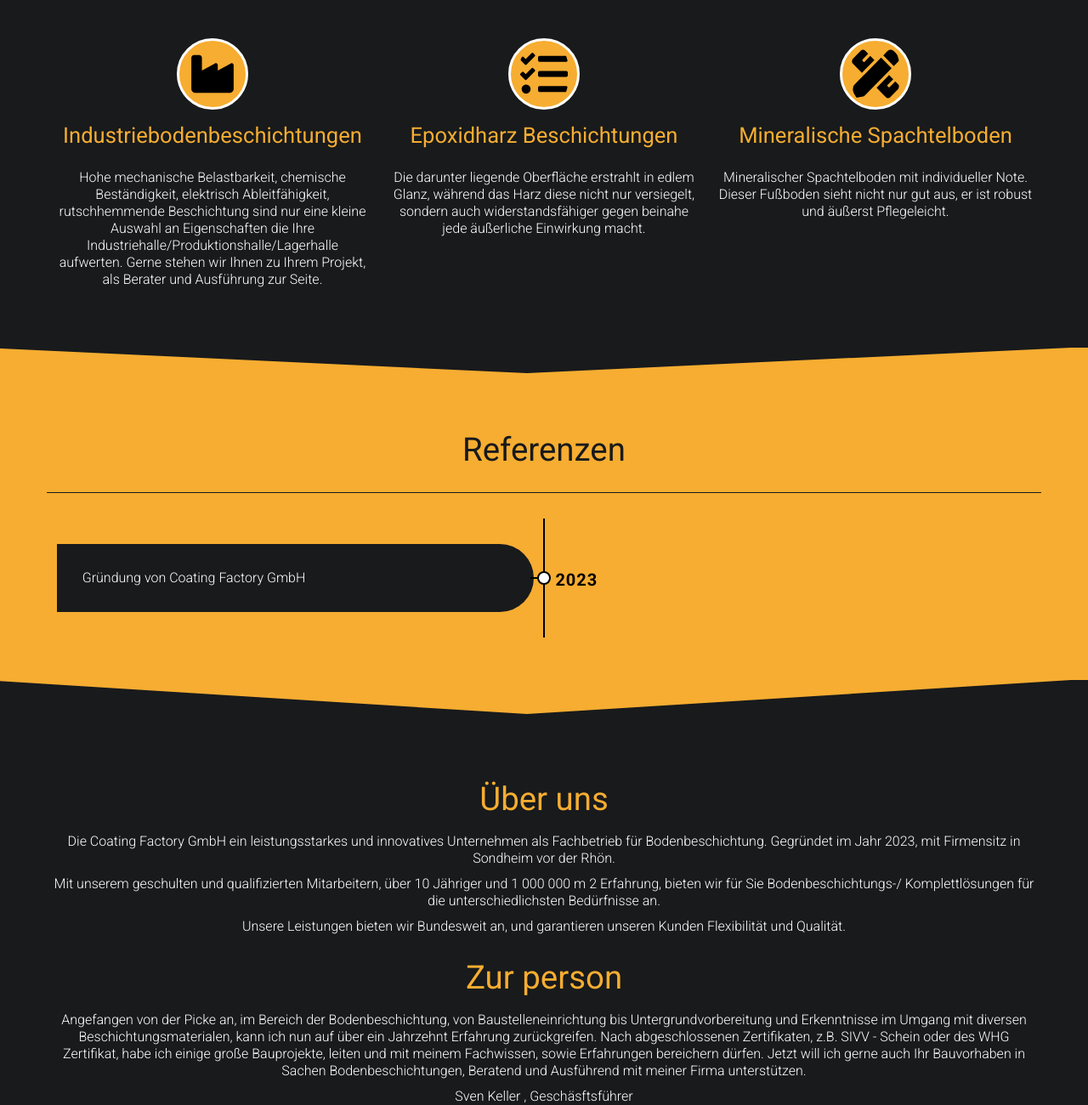
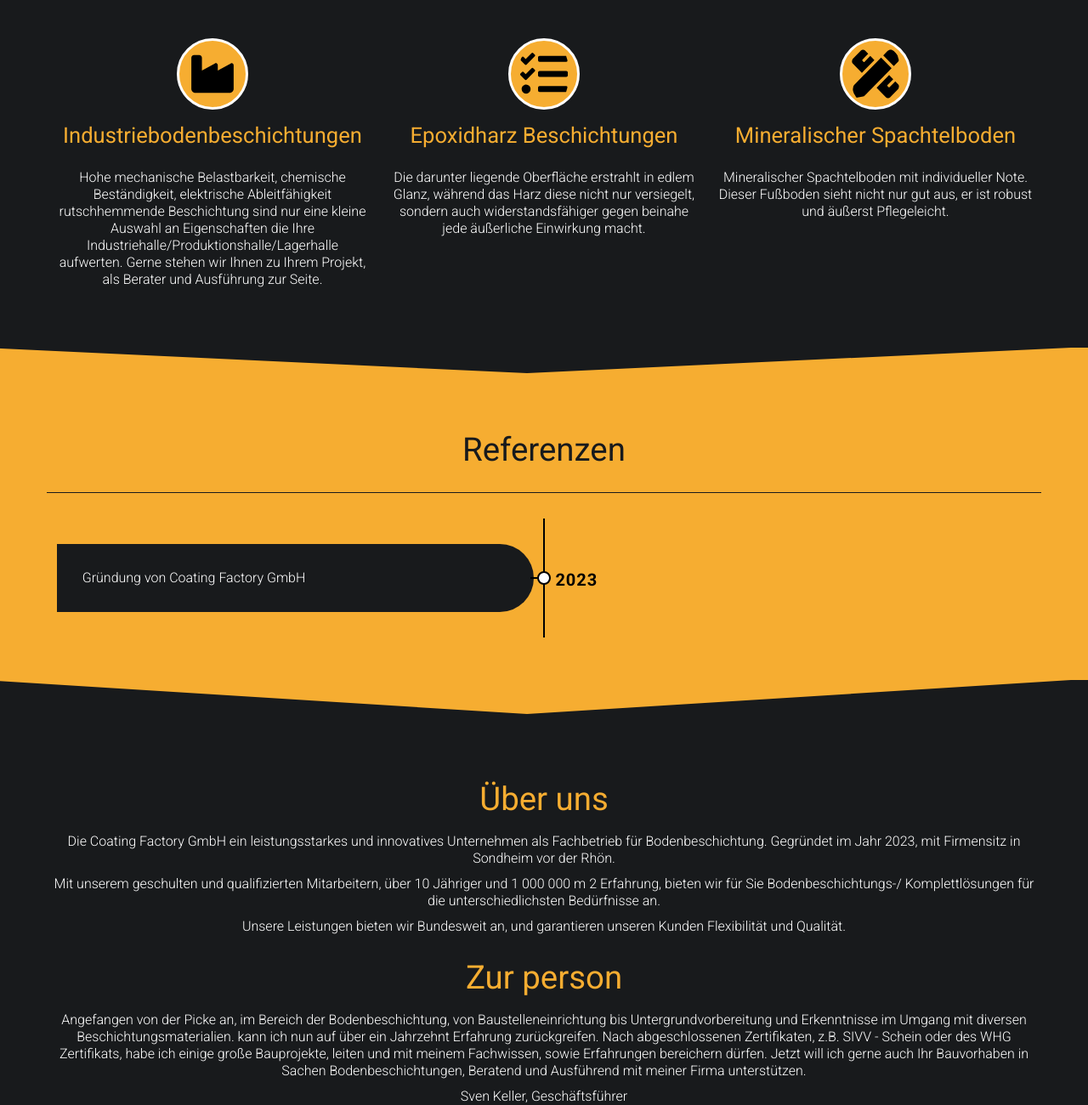
Before and after one commit to KadakT/siim_de, a plain HTML site: page index.html in a window 1280 px wide. Shown: the part 1160-2460 px from the top of the page at 85% size. Drawn offline with Linux system fonts and the light colour scheme.

Commit message:
Add files via upload

```diff
--- a/index.html
+++ b/index.html
@@ -128,7 +128,7 @@
                             </div>
                             <div class="service__body">
                                 <h3>Industriebodenbeschichtungen</h3>
-                                <p>Hohe mechanische Belastbarkeit, chemische Beständigkeit, elektrisch Ableitfähigkeit,
+                                <p>Hohe mechanische Belastbarkeit, chemische Beständigkeit, elektrische Ableitfähigkeit
                                     rutschhemmende Beschichtung sind nur eine kleine Auswahl an Eigenschaften die Ihre
                                     Industriehalle/Produktionshalle/Lagerhalle aufwerten. Gerne stehen wir Ihnen zu Ihrem Projekt,
                                     als Berater und Ausführung zur Seite.</p>
@@ -153,7 +153,7 @@
                                 <img class="img-circle" src="icons/pen-ruler.svg" alt="Teede ja parklate projekteerimine ikoon">
                             </div>
                             <div class="service__body">
-                                <h3>Mineralische Spachtelboden</h3>
+                                <h3>Mineralischer Spachtelboden</h3>
                                 <p>Mineralischer Spachtelboden mit individueller Note. Dieser Fußboden sieht nicht nur gut aus, er
                                     ist robust und äußerst Pflegeleicht.</p>
                             </div>
@@ -197,9 +197,9 @@
                 </div>
                 <div class="title" id="team">
                     <h2>Zur person</h2>
-                    <p>Angefangen von der Picke an, im Bereich der Bodenbeschichtung, von Baustelleneinrichtung bis Untergrundvorbereitung und Erkenntnisse im Umgang mit diversen Beschichtungsmaterialen, kann ich nun auf über ein Jahrzehnt Erfahrung zurückgreifen. Nach abgeschlossenen Zertifikaten, z.B. SIVV - Schein oder des WHG Zertifikat, habe ich einige große Bauprojekte, leiten und mit meinem Fachwissen, sowie Erfahrungen bereichern dürfen. Jetzt will ich gerne auch Ihr Bauvorhaben in
+                    <p>Angefangen von der Picke an, im Bereich der Bodenbeschichtung, von Baustelleneinrichtung bis Untergrundvorbereitung und Erkenntnisse im Umgang mit diversen Beschichtungsmaterialien. kann ich nun auf über ein Jahrzehnt Erfahrung zurückgreifen. Nach abgeschlossenen Zertifikaten, z.B. SIVV - Schein oder des WHG Zertifikats, habe ich einige große Bauprojekte, leiten und mit meinem Fachwissen, sowie Erfahrungen bereichern dürfen. Jetzt will ich gerne auch Ihr Bauvorhaben in
                         Sachen Bodenbeschichtungen, Beratend und Ausführend mit meiner Firma unterstützen.</p>
-                    <p>Sven Keller , Geschäsftsführer</p>
+                    <p>Sven Keller, Geschäftsführer</p>
                 </div>
             </div>
             <!-- <div id="demo" class="carousel slide" data-ride="carousel">
```
